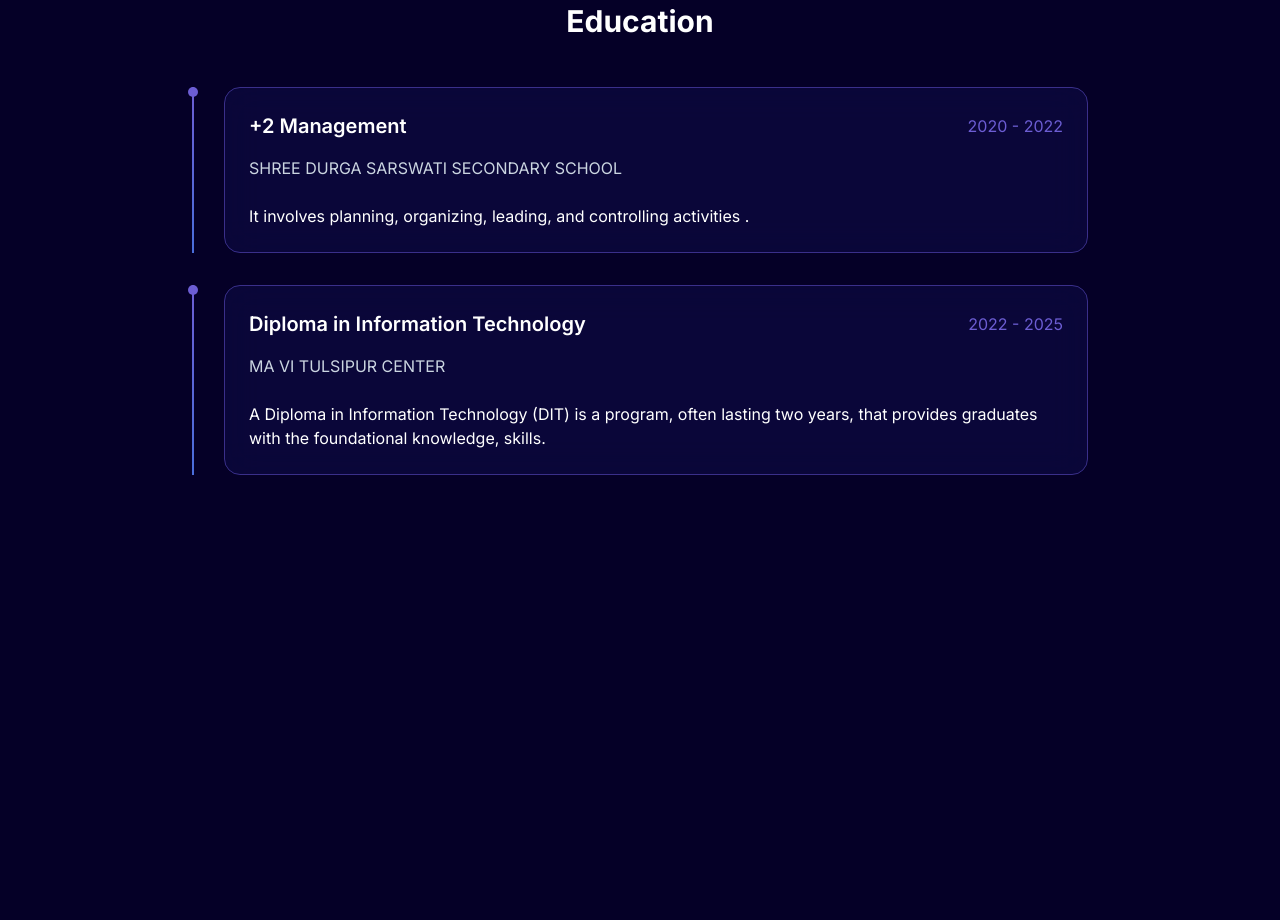
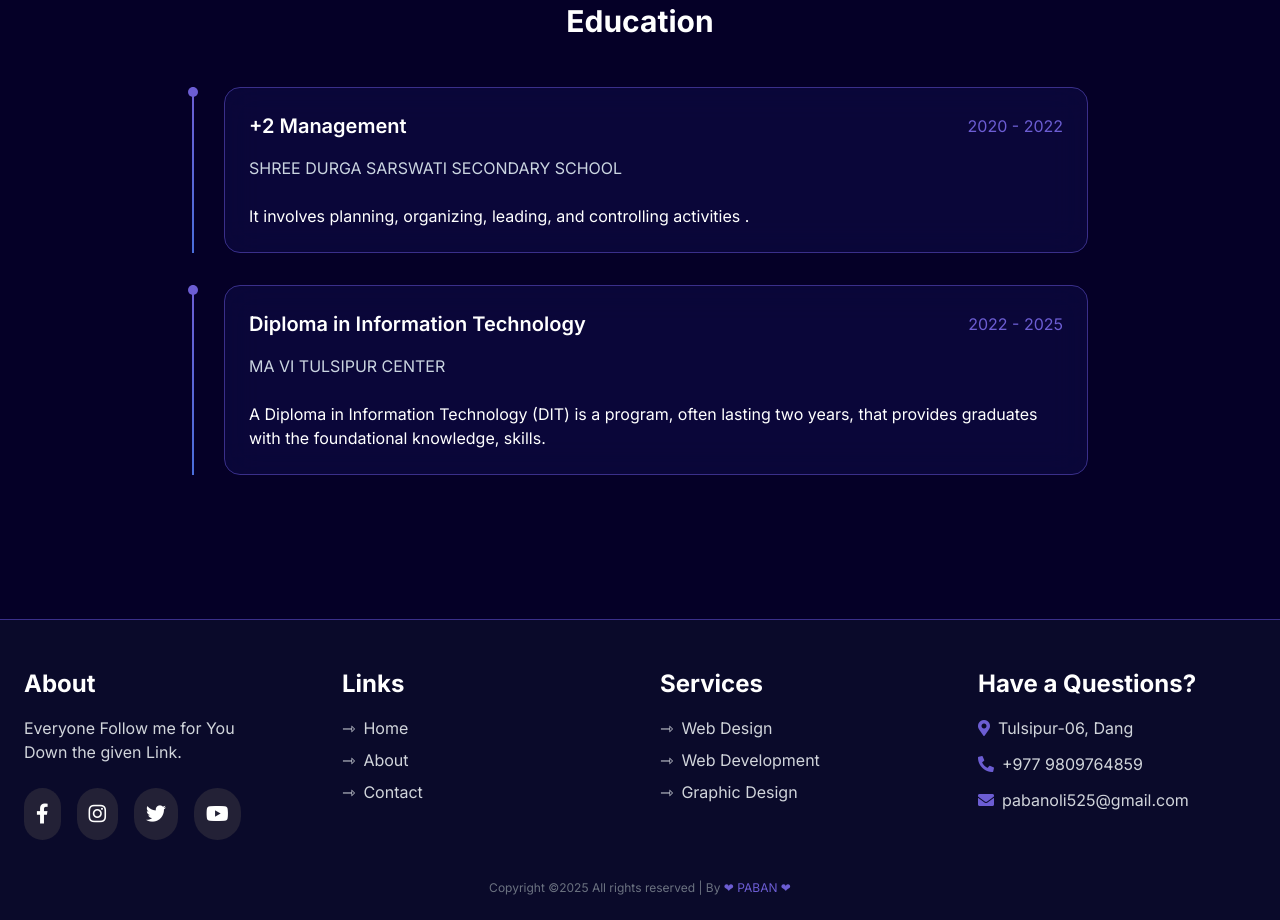
Before and after one commit to Pabanoli/port, a plain HTML site: page about.html in a window 1280 px wide. Shown: the part 1545-2465 px from the top of the page. Before the commit the page ends 2100 px from the top, so only its background shows below. Drawn offline with nearby package versions, Linux system fonts and the light colour scheme.

Commit message:
Update about.html

```diff
--- a/about.html
+++ b/about.html
@@ -302,8 +302,8 @@
                             <p class="text-[#cbd5e1] mb-4">Redsquad Nepal</p>
                             <p class="text-[#cbd5e1]">
                                <ul>
-                                    <li>👨‍💻 I’m currently working on web development projects.</li>
-                                    <li>🌱 I’m currently learning advanced HTML and CSS.</li>
+                                    <li>👨‍💻 I'm currently working on web development projects.</li>
+                                    <li>🌱 I'm currently learning advanced HTML and CSS.</li>
                                     <li>💬 Ask me about web development, Graphics design, and PHP.</li>
                                     <li>📫 How to reach me: [Your Email]</li>
                                     <li>⚡ Fun fact: I love coding while listening to music!</li>
@@ -407,6 +407,52 @@
         </div>
     </section>
 
+    <!-- Footer -->
+    <footer class="bg-[#0a0a2a] border-t border-[#3a2f8a] text-white pt-12 pb-6 mt-16">
+      <div class="container mx-auto px-6 grid grid-cols-1 md:grid-cols-4 gap-10">
+        <!-- About -->
+        <div>
+          <h3 class="font-bold text-2xl mb-4">About</h3>
+          <p class="mb-6 text-gray-300">Everyone Follow me for You<br>Down the given Link.</p>
+          <div class="flex space-x-4">
+            <a href="#" class="bg-[#232136] hover:bg-[#6c5dd3] text-white rounded-full p-3 text-xl transition"><i class="fab fa-facebook-f"></i></a>
+            <a href="#" class="bg-[#232136] hover:bg-[#6c5dd3] text-white rounded-full p-3 text-xl transition"><i class="fab fa-instagram"></i></a>
+            <a href="#" class="bg-[#232136] hover:bg-[#6c5dd3] text-white rounded-full p-3 text-xl transition"><i class="fab fa-twitter"></i></a>
+            <a href="#" class="bg-[#232136] hover:bg-[#6c5dd3] text-white rounded-full p-3 text-xl transition"><i class="fab fa-youtube"></i></a>
+          </div>
+        </div>
+        <!-- Links -->
+        <div>
+          <h3 class="font-bold text-2xl mb-4">Links</h3>
+          <ul class="space-y-2 text-gray-300">
+            <li><a href="index.html" class="hover:text-[#6c5dd3] transition"><span class="mr-2">⇾</span>Home</a></li>
+            <li><a href="about.html" class="hover:text-[#6c5dd3] transition"><span class="mr-2">⇾</span>About</a></li>
+            <li><a href="contact.html" class="hover:text-[#6c5dd3] transition"><span class="mr-2">⇾</span>Contact</a></li>
+          </ul>
+        </div>
+        <!-- Services -->
+        <div>
+          <h3 class="font-bold text-2xl mb-4">Services</h3>
+          <ul class="space-y-2 text-gray-300">
+            <li><span class="mr-2">⇾</span>Web Design</li>
+            <li><span class="mr-2">⇾</span>Web Development</li>
+            <li><span class="mr-2">⇾</span>Graphic Design</li>
+          </ul>
+        </div>
+        <!-- Contact -->
+        <div>
+          <h3 class="font-bold text-2xl mb-4">Have a Questions?</h3>
+          <ul class="space-y-3 text-gray-300">
+            <li><i class="fas fa-map-marker-alt mr-2 text-[#6c5dd3]"></i>Tulsipur-06, Dang</li>
+            <li><i class="fas fa-phone-alt mr-2 text-[#6c5dd3]"></i>+977 9809764859</li>
+            <li><i class="fas fa-envelope mr-2 text-[#6c5dd3]"></i>pabanoli525@gmail.com</li>
+          </ul>
+        </div>
+      </div>
+      <div class="text-center text-xs text-gray-500 mt-10">Copyright &copy;2025 All rights reserved | By <span class="text-[#6c5dd3]">&#10084; PABAN &#10084;</span></div>
+    </footer>
+    <!-- End Footer -->
+
     <script>
         // Mobile menu toggle
         function toggleMenu() {
```
